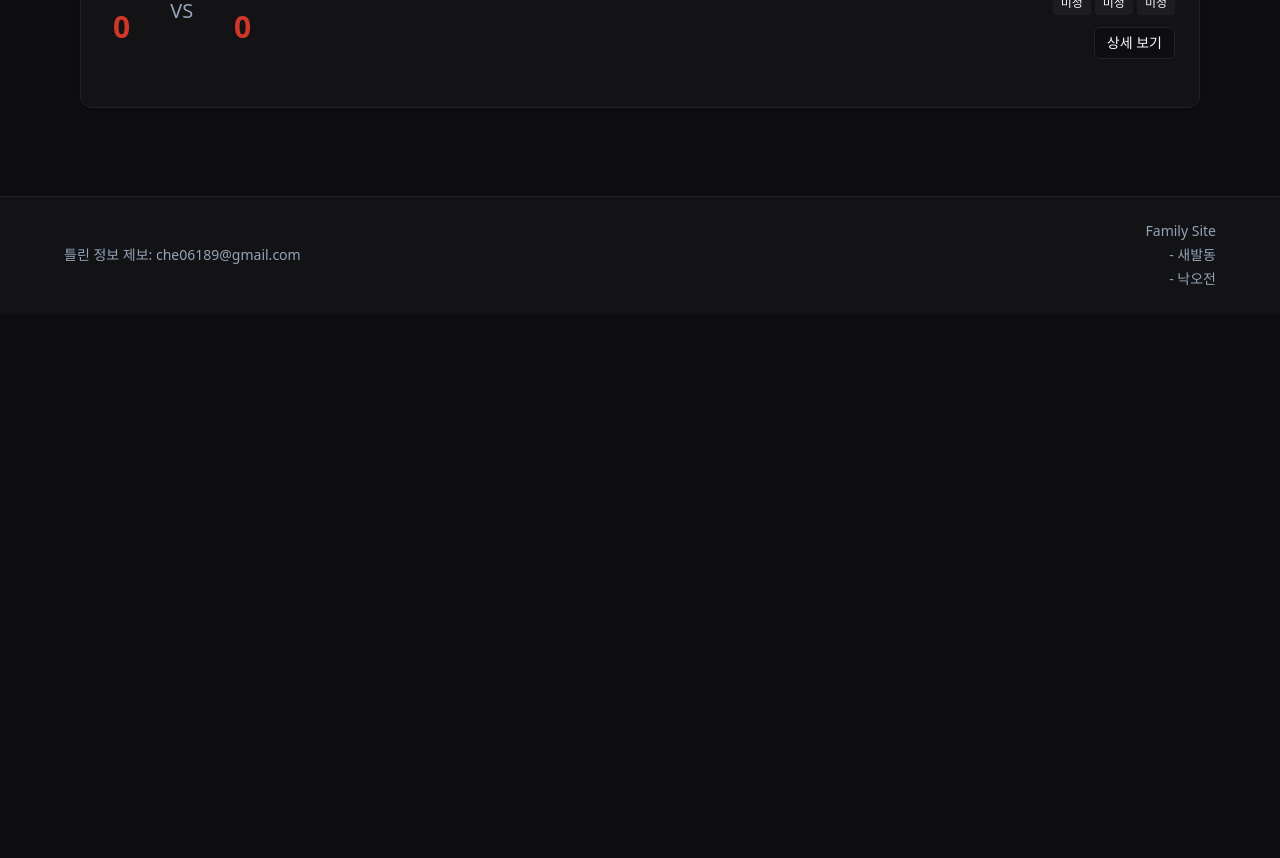
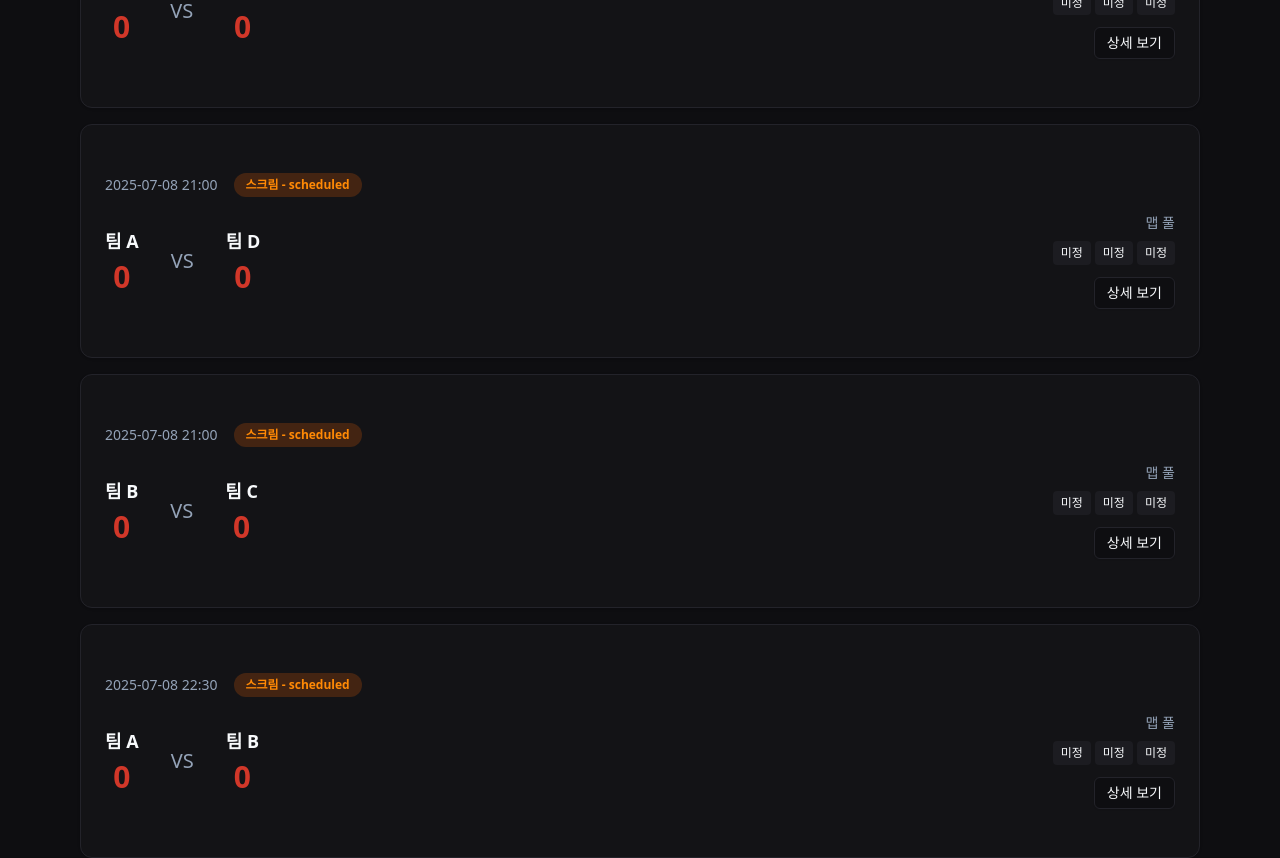
Before and after one commit to k-redstone/siege_king, a Next.js app: page /match-records in a window 1280 px wide. Shown: the part 2300-3158 px from the top of the page. Before the commit the page ends 2613 px from the top, so only its background shows below. Built offline with nearby package versions, Linux system fonts and the light colour scheme; no server answers.

Commit message:
chore: 공식 경기 정보 추가

```diff
--- a/src/constants/matchDetail.ts
+++ b/src/constants/matchDetail.ts
@@ -65,6 +65,7 @@ export const DETAIL_MATCH_INFO: IDetailMatchInfo[] = [
     status: 'scheduled',
     maps: ['미정', '미정', '미정'],
     isScrim: true,
+    sets: [],
   },
   {
     id: 12,
@@ -78,6 +79,7 @@ export const DETAIL_MATCH_INFO: IDetailMatchInfo[] = [
     status: 'scheduled',
     maps: ['미정', '미정', '미정'],
     isScrim: true,
+    sets: [],
   },
   {
     id: 13,
@@ -91,6 +93,7 @@ export const DETAIL_MATCH_INFO: IDetailMatchInfo[] = [
     status: 'scheduled',
     maps: ['미정', '미정', '미정'],
     isScrim: true,
+    sets: [],
   },
   {
     id: 14,
@@ -104,5 +107,174 @@ export const DETAIL_MATCH_INFO: IDetailMatchInfo[] = [
     status: 'scheduled',
     maps: ['미정', '미정', '미정'],
     isScrim: true,
+    sets: [],
+  },
+  {
+    id: 15,
+    date: '2025-07-08',
+    time: '21:00',
+    stage: '스크림',
+    teamA: '팀 A',
+    teamB: '팀 D',
+    scoreA: 0,
+    scoreB: 0,
+    status: 'scheduled',
+    maps: ['미정', '미정', '미정'],
+    isScrim: true,
+    sets: [],
+  },
+  {
+    id: 16,
+    date: '2025-07-08',
+    time: '21:00',
+    stage: '스크림',
+    teamA: '팀 B',
+    teamB: '팀 C',
+    scoreA: 0,
+    scoreB: 0,
+    status: 'scheduled',
+    maps: ['미정', '미정', '미정'],
+    isScrim: true,
+    sets: [],
+  },
+  {
+    id: 17,
+    date: '2025-07-08',
+    time: '22:30',
+    stage: '스크림',
+    teamA: '팀 A',
+    teamB: '팀 B',
+    scoreA: 0,
+    scoreB: 0,
+    status: 'scheduled',
+    maps: ['미정', '미정', '미정'],
+    isScrim: true,
+    sets: [],
+  },
+  {
+    id: 18,
+    date: '2025-07-08',
+    time: '22:30',
+    stage: '스크림',
+    teamA: '팀 C',
+    teamB: '팀 D',
+    scoreA: 0,
+    scoreB: 0,
+    status: 'scheduled',
+    maps: ['미정', '미정', '미정'],
+    isScrim: true,
+    sets: [],
+  },
+  {
+    id: 19,
+    date: '2025-07-09',
+    time: '21:00',
+    stage: '스크림',
+    teamA: '팀 A',
+    teamB: '팀 C',
+    scoreA: 0,
+    scoreB: 0,
+    status: 'scheduled',
+    maps: ['미정', '미정', '미정'],
+    isScrim: true,
+    sets: [],
+  },
+  {
+    id: 20,
+    date: '2025-07-09',
+    time: '21:00',
+    stage: '스크림',
+    teamA: '팀 B',
+    teamB: '팀 D',
+    scoreA: 0,
+    scoreB: 0,
+    status: 'scheduled',
+    maps: ['미정', '미정', '미정'],
+    isScrim: true,
+    sets: [],
+  },
+  {
+    id: 21,
+    date: '2025-07-09',
+    time: '22:30',
+    stage: '스크림',
+    teamA: '팀 A',
+    teamB: '팀 D',
+    scoreA: 0,
+    scoreB: 0,
+    status: 'scheduled',
+    maps: ['미정', '미정', '미정'],
+    isScrim: true,
+    sets: [],
+  },
+  {
+    id: 22,
+    date: '2025-07-09',
+    time: '22:30',
+    stage: '스크림',
+    teamA: '팀 B',
+    teamB: '팀 C',
+    scoreA: 0,
+    scoreB: 0,
+    status: 'scheduled',
+    maps: ['미정', '미정', '미정'],
+    isScrim: true,
+    sets: [],
+  },
+  {
+    id: 23,
+    date: '2025-07-10',
+    time: '21:00',
+    stage: '스크림',
+    teamA: '팀 A',
+    teamB: '팀 B',
+    scoreA: 0,
+    scoreB: 0,
+    status: 'scheduled',
+    maps: ['미정', '미정', '미정'],
+    isScrim: true,
+    sets: [],
+  },
+  {
+    id: 24,
+    date: '2025-07-10',
+    time: '21:00',
+    stage: '스크림',
+    teamA: '팀 C',
+    teamB: '팀 D',
+    scoreA: 0,
+    scoreB: 0,
+    status: 'scheduled',
+    maps: ['미정', '미정', '미정'],
+    isScrim: true,
+    sets: [],
+  },
+  {
+    id: 25,
+    date: '2025-07-10',
+    time: '22:30',
+    stage: '스크림',
+    teamA: '팀 A',
+    teamB: '팀 C',
+    scoreA: 0,
+    scoreB: 0,
+    status: 'scheduled',
+    maps: ['미정', '미정', '미정'],
+    isScrim: true,
+    sets: [],
+  },
+  {
+    id: 26,
+    date: '2025-07-10',
+    time: '22:30',
+    stage: '스크림',
+    teamA: '팀 C',
+    teamB: '팀 D',
+    scoreA: 0,
+    scoreB: 0,
+    status: 'scheduled',
+    maps: ['미정', '미정', '미정'],
+    isScrim: true,
+    sets: [],
   },
 ] as const
```
